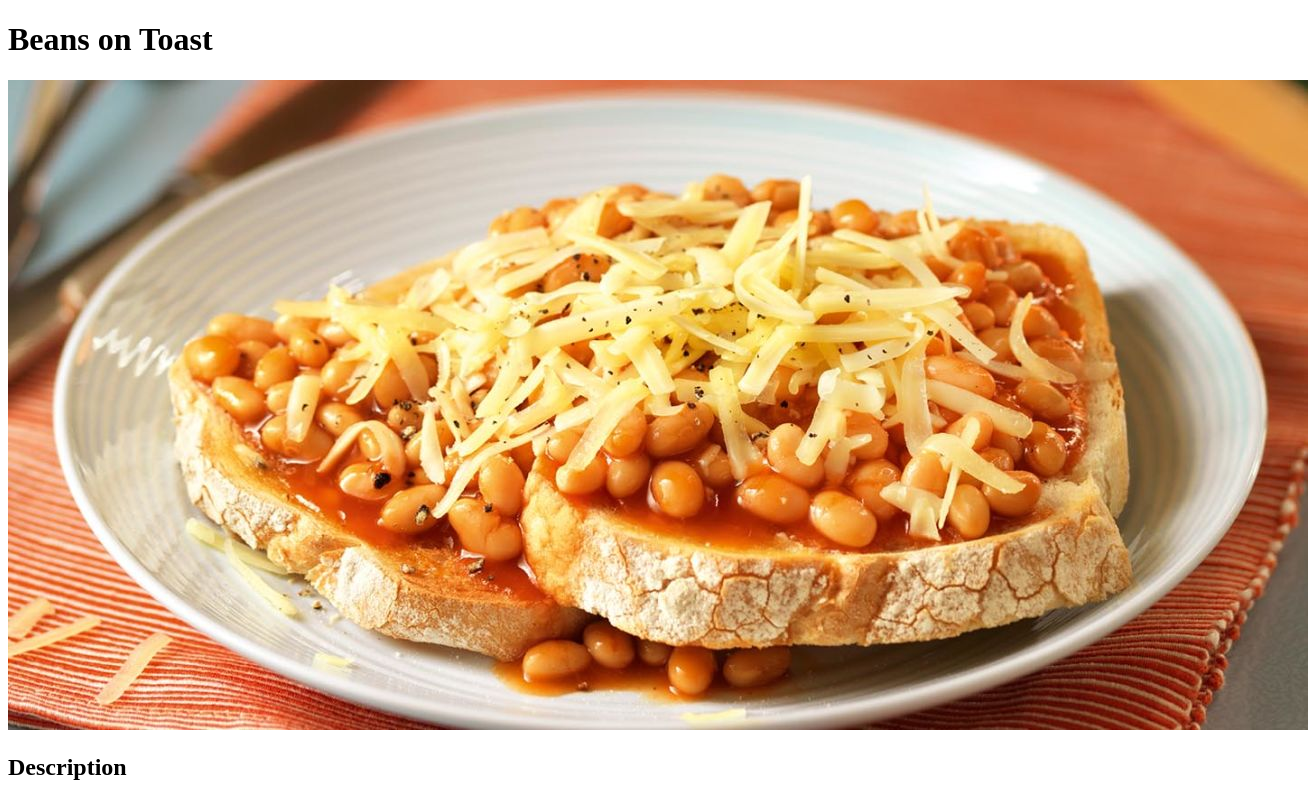
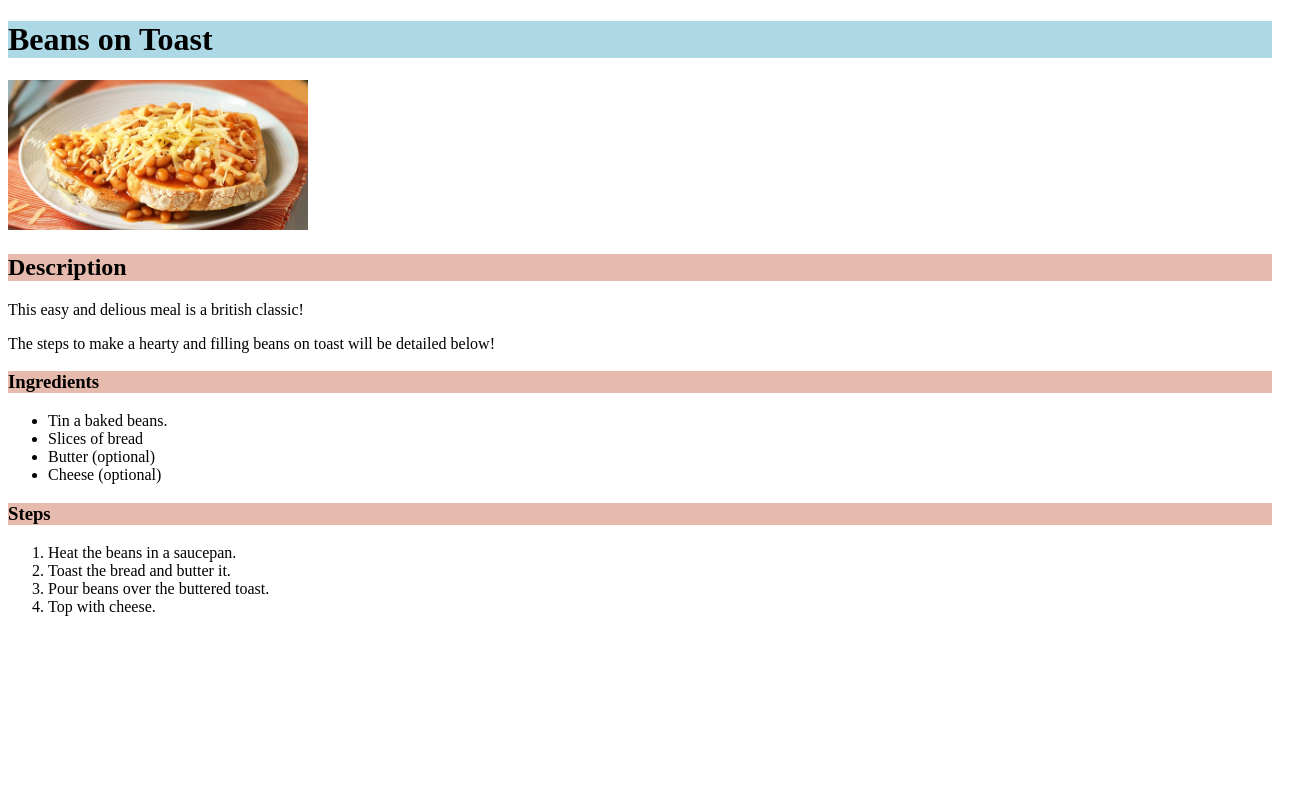
Before and after one commit to jaice-git/odin-recipes, a plain HTML site: page recipes/beans-on-toast.html in a window 1280 px wide. Shown: the top 798 px of the page, 1308 px wide, since content can reach past the window. Drawn offline with Linux system fonts and the light colour scheme.

Commit message:
Add styles.css and add css to webpages

```diff
--- a/recipes/beans-on-toast.html
+++ b/recipes/beans-on-toast.html
@@ -3,21 +3,22 @@
 <head>
     <meta charset="UTF-8">
     <title>Beans on Toast</title>
+    <link rel="stylesheet" href="../styles.css">
 </head>
 <body>
-    <h1>Beans on Toast</h1>
-    <img src="../images/beans-and-cheese-on-toast.jpg">
-    <h2>Description</h2>
+    <h1 class="title">Beans on Toast</h1>
+    <img class="picture" src="../images/beans-and-cheese-on-toast.jpg">
+    <h2 class="recipe">Description</h2>
     <p>This easy and delious meal is a british classic!</p>
     <p>The steps to make a hearty and filling beans on toast will be detailed below!</p>
-    <h3>Ingredients</h3>
+    <h3 class="recipe">Ingredients</h3>
     <ul>
         <li>Tin a baked beans.</li>
         <li>Slices of bread</li>
         <li>Butter (optional)</li>
         <li>Cheese (optional)</li>
     </ul>
-    <h3>Steps</h3>
+    <h3 class="recipe">Steps</h3>
     <ol>
         <li>Heat the beans in a saucepan.</li>
         <li>Toast the bread and butter it.</li>
--- a/styles.css
+++ b/styles.css
@@ -9,3 +9,8 @@
 .link {
     color: black;
 }
+
+.picture {
+    width: 300px;
+    height: auto;
+}
```
Also changed, not shown: index.html (+3 -3 lines), recipes/lasagna.html (+5 -5 lines).
